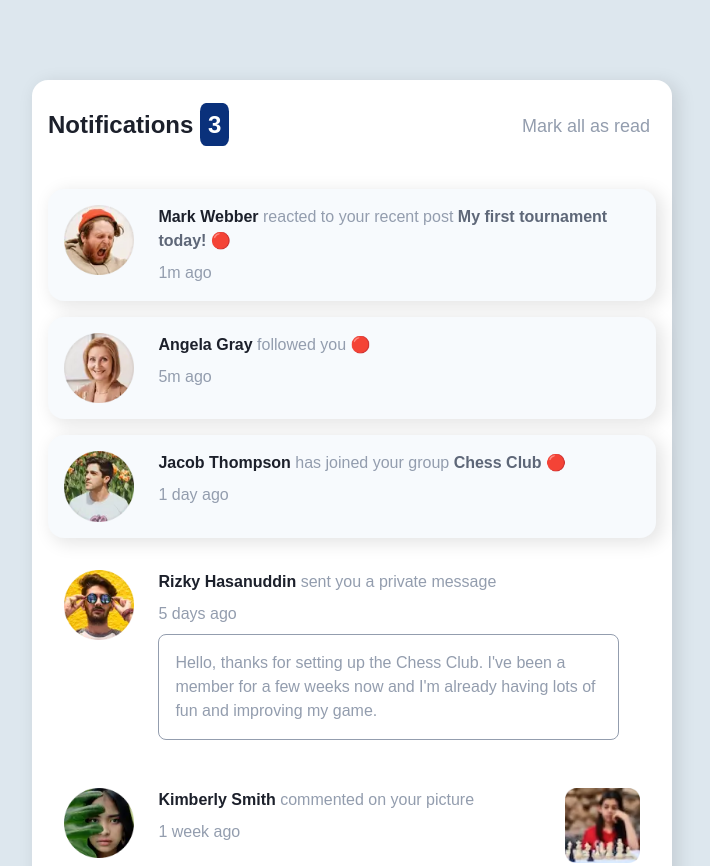
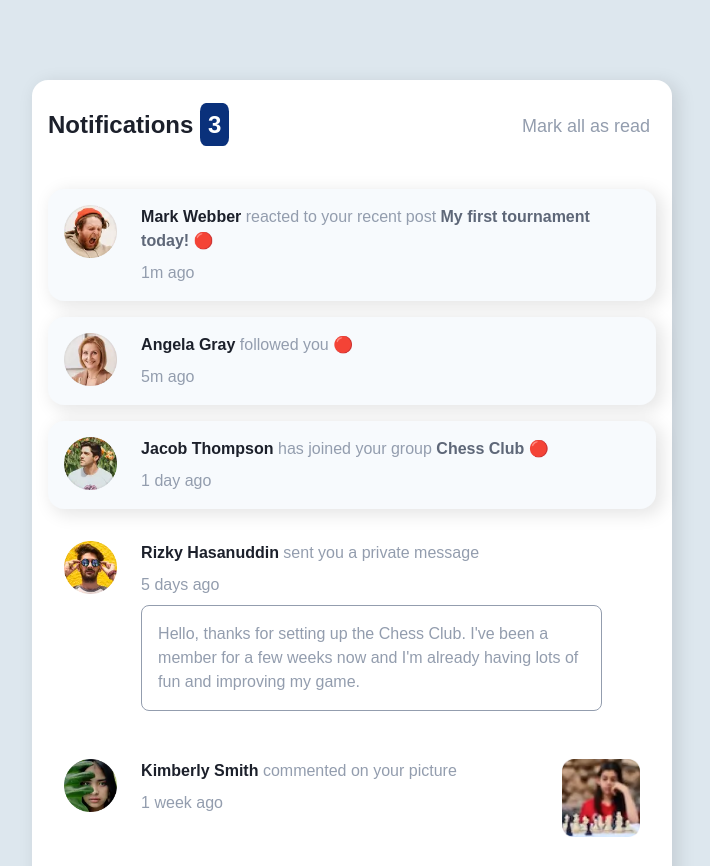
Before and after one commit to jonathon-eng/FrontEndMentorChallenge8, a plain HTML site: page index.html in a window 1280 px wide. Shown: the top 866 px of the page, without its empty margins (288-998 px from the left). Drawn offline with Linux system fonts and the light colour scheme.

Commit message:
Update styles.css

```diff
--- a/styles.css
+++ b/styles.css
@@ -326,4 +326,9 @@ text-align: center;
     max-width: 70rem;
     margin: 1rem;
  }
+
+     picture{
+    max-width: 12%;
+    padding-right: 1rem;
+}
   }
```
